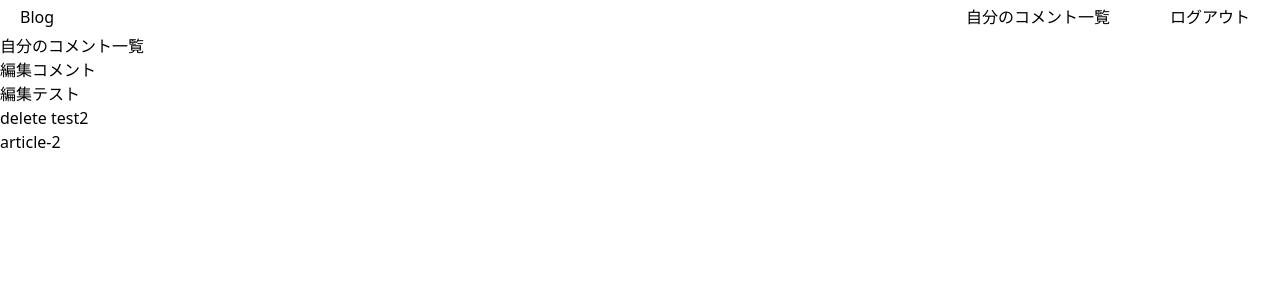
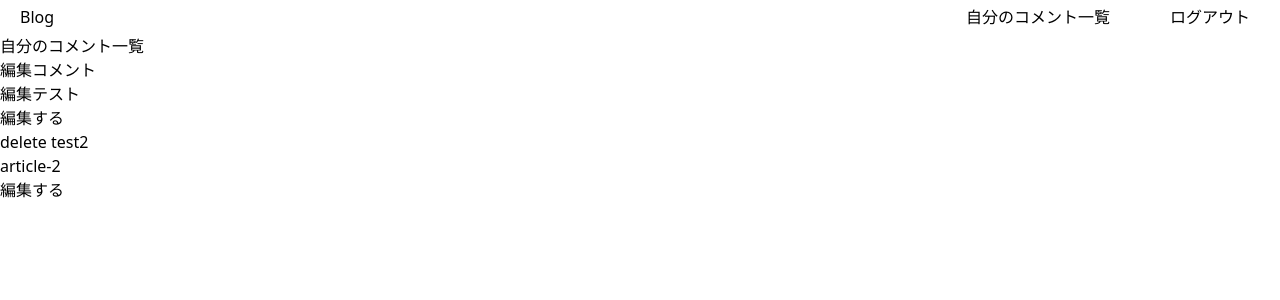
Before and after one commit to takuto-oono/Blog_Projects, a Django app: page /show_user_comment in a window 1280 px wide. Shown: the top 300 px of the page. Run offline with Django 4.2, Linux system fonts and the light colour scheme; a user stored in the database is signed in; data comes from the database, SQL or seed files in the repository; some libraries are stand-ins or nearby versions.

Commit message:
edit_comment url in show_comment.html

```diff
--- a/blog/templates/blog/show_comment.html
+++ b/blog/templates/blog/show_comment.html
@@ -7,6 +7,7 @@
                 <li>
                     <p>{{ comment.content }}</p>
                     <a href="{% url 'detail_article' comment.article.pk %}"><p>{{ comment.article.title }}</p></a>
+                    <a href="{% url 'edit_comment' comment.pk comment.article.pk %}">編集する</a>
                 </li>
             {% endfor %}
         </ul>
```
Lines whose indentation alone changed are shown as unchanged.
